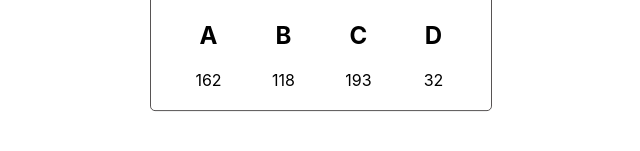
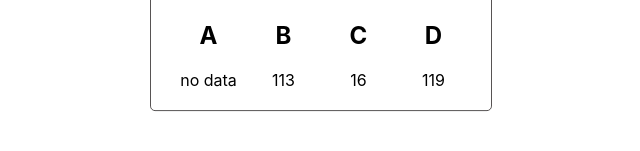
Before and after one commit to vlavirus/rxjs-react-test, a React (Create React App) app: page / in a window 1280 px wide. Shown: the part 219-370 px from the top of the page, without its empty margins (319-959 px from the left). Built offline with nearby package versions, Linux system fonts and the light colour scheme.

Commit message:
add tests

```diff
--- a/src/Viewer/Viewer.jsx
+++ b/src/Viewer/Viewer.jsx
@@ -10,9 +10,9 @@ const Viewer = ({state, sensorsNames = []}) => {
                     <h1 className={style.title}>dashboard</h1>
                     <div className={style.data}>
                         {state.map((item, idx) => {
-                            return <div className={style.sensor}>
+                            return <div key={idx} className={style.sensor}>
                                         <h2>{sensorsNames[idx]}</h2>
-                                        <div key={idx} className="">{item}</div>
+                                        <div key={idx}>{item}</div>
                                     </div>
                         })}
                     </div>
--- a/src/Viewer/ViewerContainer.jsx
+++ b/src/Viewer/ViewerContainer.jsx
@@ -1,11 +1,9 @@
 import React, {useEffect, useState} from 'react'
 import {Viewer} from './Viewer';
 import { Observable, zip, of } from 'rxjs';
-import { catchError, mapTo, pipe, timeout, delay } from 'rxjs/operators'
-
-const minIntervalOfRenderObject = 1000;
-const minDelay = 100;
-const maxDelay = 150;
+import { catchError, timeout } from 'rxjs/operators'
+const minDelay = 200;
+const maxDelay = 1800;
 
 function getRandomNumber() {
 	return ~~(Math.random() * 200)
@@ -54,4 +52,4 @@ const ViewerContainer = () => {
 	)
 }
 
-export { ViewerContainer };
+export { ViewerContainer, createCustomStream };
```
Also changed, not shown: 2 other files (tests, documents, lock files or other folders).
